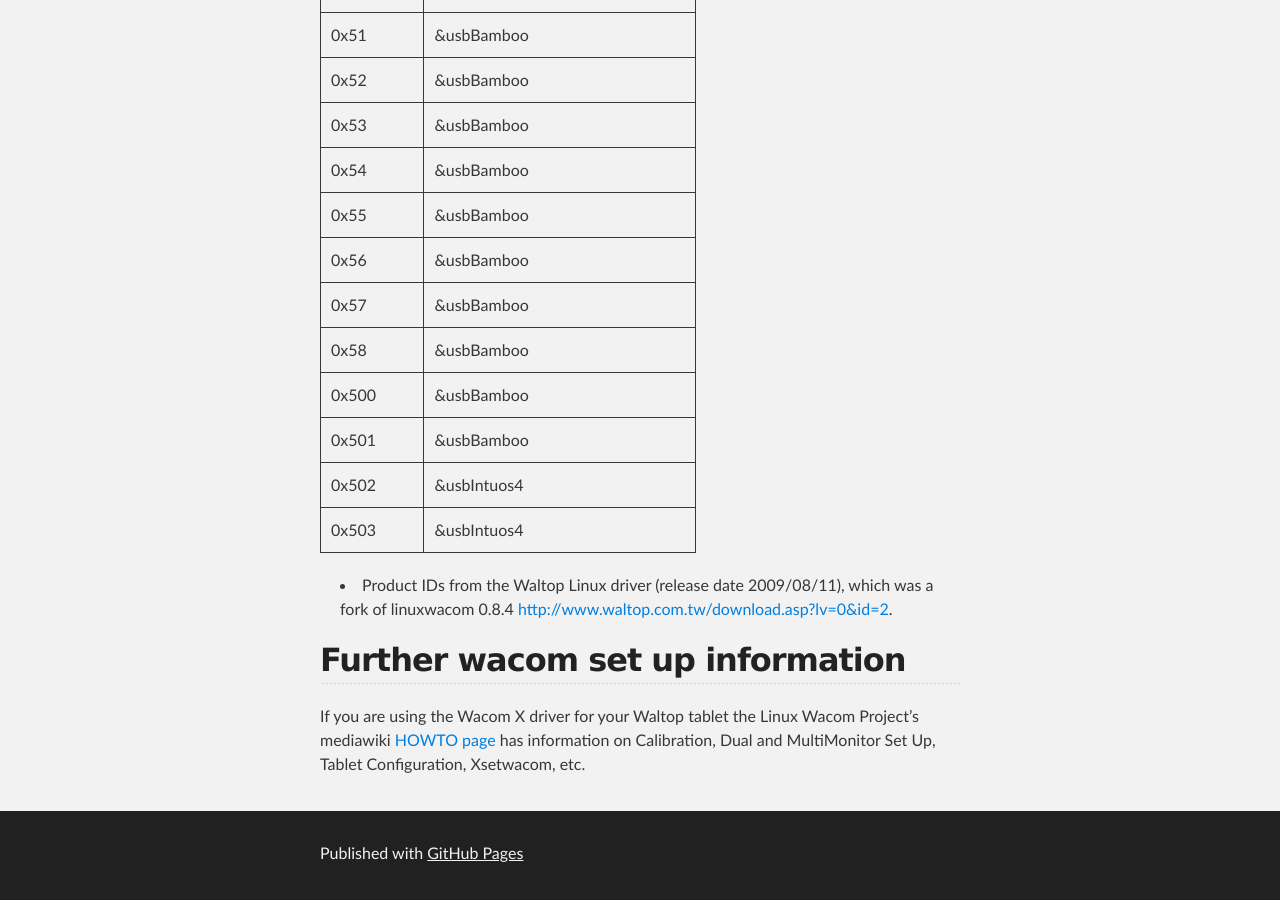
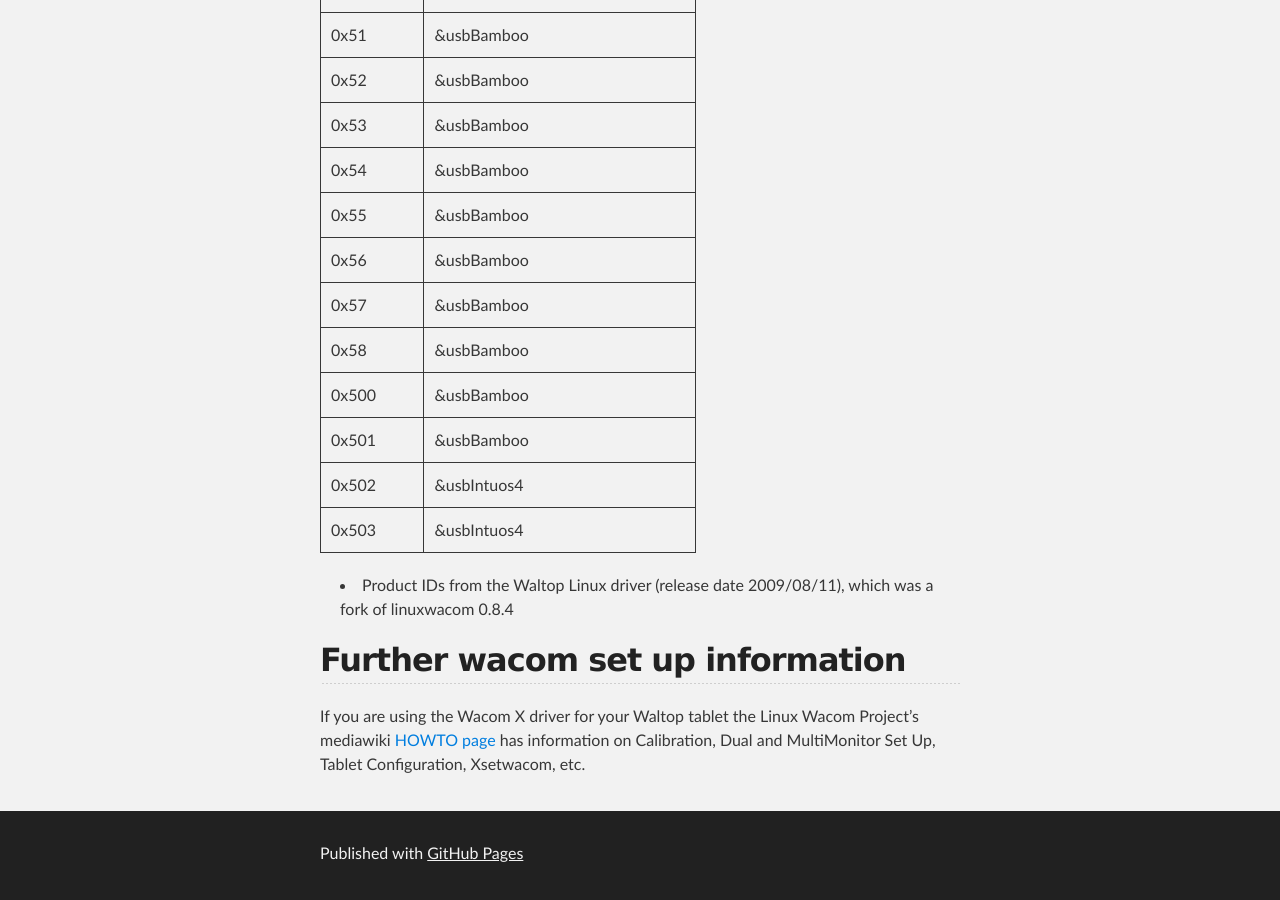
Before and after one commit to DIGImend/digimend.github.io, a Jekyll site: the page built from support/howto/drivers/wacom/index.md, in a window 1280 px wide and 900 px high, scrolled down 4899 px. Built offline with Jekyll 4.4.1, drawn with Linux system fonts in a browser that asks for light colours; some of the changed lines change nothing that is shown.

Commit message:
howto: Update wacom page links

```diff
--- a/support/howto/drivers/wacom/index.md
+++ b/support/howto/drivers/wacom/index.md
@@ -68,7 +68,7 @@
 ### xf86-input-wacom-0.15.0 or later
 
 In a current
-[xf86-input-wacom](https://sourceforge.net/projects/linuxwacom/files/xf86-input-wacom/)
+[xf86-input-wacom](http://linuxwacom.sourceforge.net/wiki/index.php/Xf86-input-wacom)
 50-wacom.conf file there is a separate Waltop snippet:
 
     # Waltop tablets
@@ -193,7 +193,7 @@
 =============================================
 
 The Wacom X driver is
-[xf86-input-wacom](https://sourceforge.net/apps/mediawiki/linuxwacom/index.php?title=Xf86-input-wacom).
+[xf86-input-wacom](http://linuxwacom.sourceforge.net/wiki/index.php/Xf86-input-wacom).
 It has support for the Waltop tablets built-in as can be seen at
 xf86-input-wacom/src/wcmUSB.c in the source code.
 
@@ -231,13 +231,12 @@
 
 - Product IDs from the Waltop Linux driver (release date 2009/08/11),
   which was a fork of linuxwacom 0.8.4
-  <http://www.waltop.com.tw/download.asp?lv=0&id=2>.
 
 Further wacom set up information
 ================================
 
 If you are using the Wacom X driver for your Waltop tablet the Linux
 Wacom Project's mediawiki [HOWTO
-page](https://sourceforge.net/apps/mediawiki/linuxwacom/index.php?title=Category:HOWTO)
+page](http://linuxwacom.sourceforge.net/wiki/index.php/Category:HOWTO)
 has information on Calibration, Dual and MultiMonitor Set Up, Tablet
 Configuration, Xsetwacom, etc.
```
